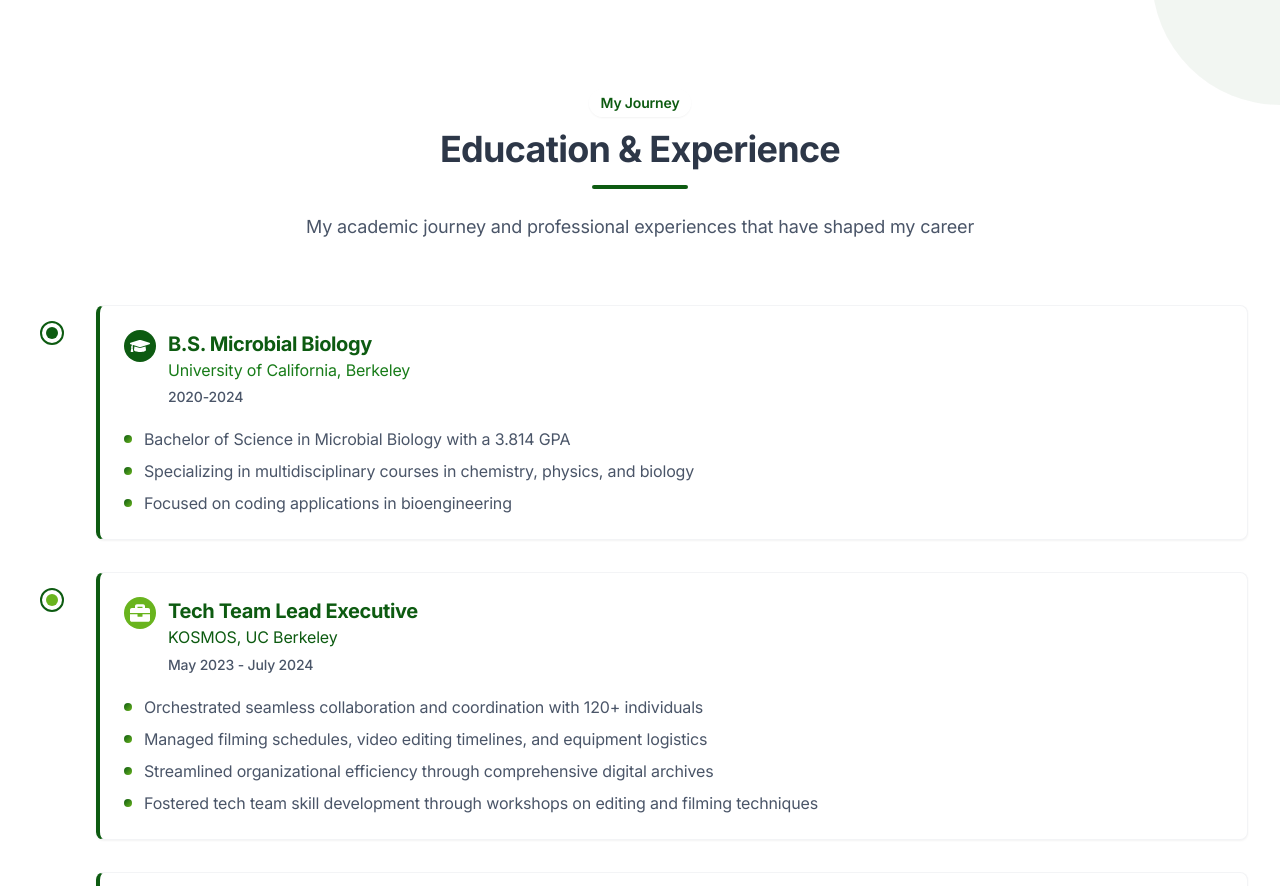
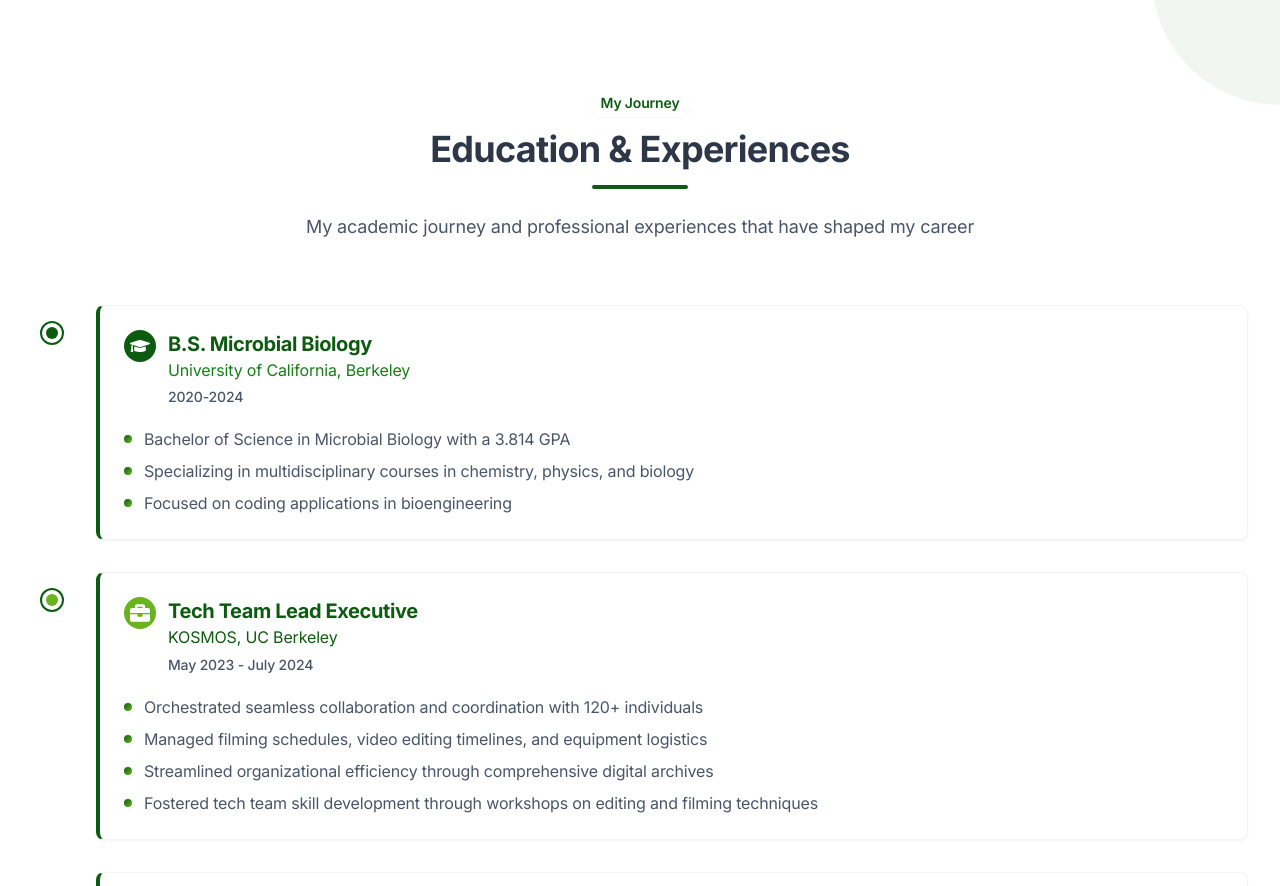
Before and after one commit to aviju888/mw-portfolio, a Next.js app: page / in a window 1280 px wide. Shown: the part 2920-3806 px from the top of the page. Built offline with nearby package versions, Linux system fonts and the light colour scheme.

Commit message:
experiences

```diff
--- a/src/components/Education.tsx
+++ b/src/components/Education.tsx
@@ -157,7 +157,7 @@ const Education = () => {
             My Journey
           </span>
           <h2 className="text-3xl md:text-4xl font-bold text-[var(--heading-color)] mb-4">
-            Education & Experience
+            Education & Experiences
           </h2>
           <div className="w-24 h-1 bg-[var(--secondary)] mx-auto rounded-full mb-6"></div>
           <p className="max-w-3xl mx-auto text-[var(--text-color)] text-lg">
```
